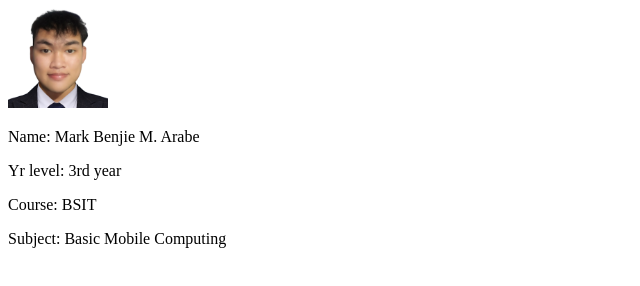
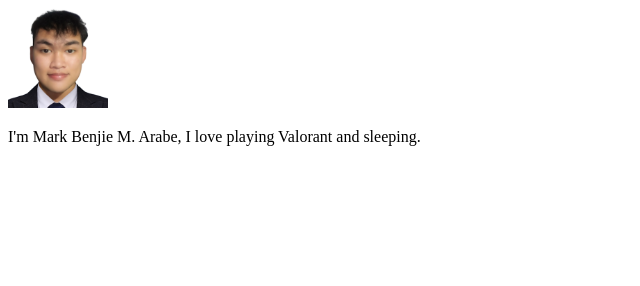
Before and after one commit to ArabeMark/Arabe1, a plain HTML site: page index.html in a window 1280 px wide. Shown: the whole page, without its empty margins (0-640 px from the left). Drawn offline with Linux system fonts and the light colour scheme.

Commit message:
second branch

```diff
--- a/index.html
+++ b/index.html
@@ -7,9 +7,7 @@
 </head>
 <body>
     <img src="ARABE.png" alt="" height="100px" width="100px">
-    <P>Name: Mark Benjie M. Arabe</P>
-    <P>Yr level: 3rd year</P>
-    <P>Course: BSIT</P>
-    <P>Subject: Basic Mobile Computing</P>
+    <P>I'm Mark Benjie M. Arabe, I love playing Valorant and sleeping.</P>
+
 </body>
 </html>
```
